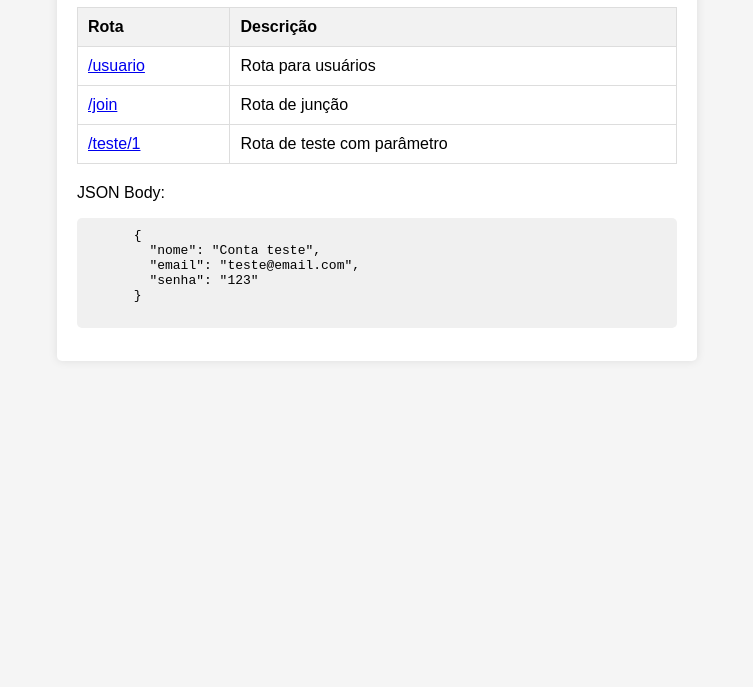
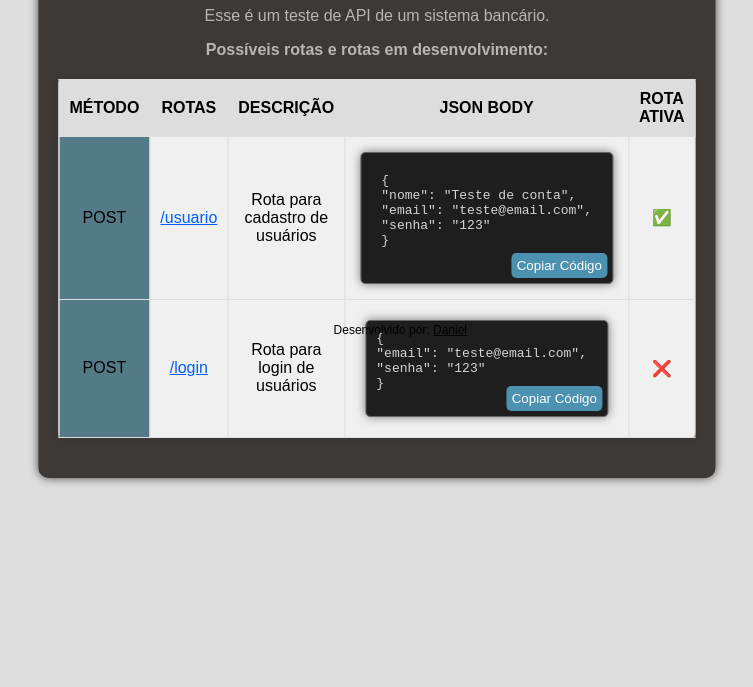
Before and after one commit to Danmendua/banking-system, a website: page src/index.html in a window 1280 px wide. Shown: the part 113-800 px from the top of the page, without its empty margins (263-1016 px from the left). Drawn offline with Linux system fonts and the light colour scheme; some packages are replaced by stand-ins of ours; a script that the page names is missing.

Commit message:
test features

```diff
--- a/package.json
+++ b/package.json
@@ -4,7 +4,8 @@
   "description": "![](https://i.imgur.com/xG74tOh.png)",
   "main": "index.js",
   "scripts": {
-    "dev": "nodemon ./src/index.js"
+    "dev": "nodemon ./src/index.js",
+    "start": "node ./src/index.js"
   },
   "keywords": [],
   "author": "",
--- a/src/index.html
+++ b/src/index.html
@@ -1,86 +1,187 @@
-<!-- index.html -->
 <!DOCTYPE html>
 <html lang="en">
 
 <head>
     <meta charset="UTF-8">
     <meta name="viewport" content="width=device-width, initial-scale=1.0">
-    <title>Exemplo de Rotas</title>
+    <title>Teste de API Bancária</title>
+    <link rel="stylesheet" href="https://cdnjs.cloudflare.com/ajax/libs/clipboard.js/2.0.8/clipboard.min.css" />
     <style>
         body {
             font-family: 'Arial', sans-serif;
-            background-color: #f5f5f5;
+            background-color: rgb(222, 222, 222);
+            display: flex;
+            justify-content: center;
+            align-items: center;
+            height: 100vh;
+            margin: 0;
         }
 
         .container {
-            max-width: 600px;
-            margin: 50px auto;
+            background-color: #3d3937;
             padding: 20px;
-            background-color: #fff;
+            border-radius: 10px;
+            text-align: center;
+            box-shadow: 0 0 10px rgba(1, 1, 1, 0.7);
+            position: absolute;
+            top: 20px;
+            left: 50%;
+            transform: translateX(-50%);
+        }
+
+        h1 {
+            color: #f0f0f0;
+            text-shadow: 0 0 10px rgba(1, 1, 1, 1);
+        }
+
+        p {
+            color: #b6b6b6;
+        }
+
+        table {
+            width: 80%;
+            margin: 20px auto;
+            border-collapse: collapse;
+            background-color: #f0f0f0;
             border-radius: 5px;
             box-shadow: 0 0 10px rgba(0, 0, 0, 0.1);
         }
 
-        table {
-            width: 100%;
-            border-collapse: collapse;
-            margin-bottom: 20px;
-        }
-
-        table,
         th,
         td {
             border: 1px solid #ddd;
-        }
-
-        th,
-        td {
             padding: 10px;
-            text-align: left;
+            text-align: center;
         }
 
         th {
-            background-color: #f2f2f2;
+            background-color: #ddd;
         }
 
-        pre {
-            background-color: #f0f0f0;
+        .active-route {
+            color: green;
+        }
+
+        .post-method {
+            background-color: #547a88;
+        }
+
+        .get-method {
+            background-color: #98FB98;
+        }
+
+        .put-method {
+            background-color: #FFD700;
+        }
+
+        .delete-method {
+            background-color: #FF6347;
+        }
+
+        .route-link {
+            color: #005eff;
+            text-decoration: underline;
+            cursor: pointer;
+        }
+
+        .json-body {
+            position: relative;
+        }
+
+        .code-container {
+            background-color: #1e1e1e;
+            color: #d4d4d4;
+            border: 1px solid #666;
+            border-radius: 5px;
             padding: 10px;
+            box-shadow: 0 0 10px rgba(0, 0, 0, 0.5);
+            overflow-x: auto;
+            max-height: 100px;
+            position: relative;
+        }
+
+        .copy-code-button {
+            position: absolute;
+            top: 5px;
+            right: 5px;
+            padding: 5px;
+            background-color: #4c91af;
+            color: white;
+            border: none;
             border-radius: 5px;
+            cursor: pointer;
         }
     </style>
 </head>
 
 <body>
     <div class="container">
-        <p>Olá, caro usuário! Este é um exemplo de rotas para serem testadas:</p>
+        <h1>Hello World!</h1>
+        <p>Esse é um teste de API de um sistema bancário.</p>
+        <p><strong>Possíveis rotas e rotas em desenvolvimento:</strong></p>
+
         <table>
-            <tr>
-                <th>Rota</th>
-                <th>Descrição</th>
-            </tr>
-            <tr>
-                <td><a href="/usuario">/usuario</a></td>
-                <td>Rota para usuários</td>
-            </tr>
-            <tr>
-                <td><a href="/join">/join</a></td>
-                <td>Rota de junção</td>
-            </tr>
-            <tr>
-                <td><a href="/teste/1">/teste/1</a></td>
-                <td>Rota de teste com parâmetro</td>
-            </tr>
+            <thead>
+                <tr>
+                    <th>MÉTODO</th>
+                    <th>ROTAS</th>
+                    <th>DESCRIÇÃO</th>
+                    <th>JSON BODY</th>
+                    <th>ROTA ATIVA</th>
+                </tr>
+            </thead>
+            <tbody>
+                <tr>
+                    <td class="post-method">POST</td>
+                    <td class="route-link" onclick="window.location.href='/usuario'">/usuario</td>
+                    <td>Rota para cadastro de usuários</td>
+                    <td class="json-body">
+                        <div class="code-container" style="padding: 20px; margin: 5px;">
+                            <pre style="margin: 0; text-align: left;">
+<code id="jsonCode">{
+"nome": "Teste de conta",
+"email": "teste@email.com",
+"senha": "123"
+}</code>
+                        </pre>
+                            <button class="copy-code-button" data-clipboard-target="#jsonCode"
+                                style="position: absolute; top: 100px; right: 5px;">Copiar Código</button>
+                        </div>
+                    </td>
+                    <td class="active-route">✅</td>
+                </tr>
+                <tr>
+                    <td class="post-method">POST</td>
+                    <td class="route-link" onclick="window.location.href='http://localhost:3000/login'">/login</td>
+                    <td>Rota para login de usuários</td>
+                    <td class="json-body">
+                        <div class="code-container" style="padding: 10px; margin: 10px;">
+                            <pre style="margin: 0; text-align: left;">
+<code id="jsonCodeLogin">{
+"email": "teste@email.com",
+"senha": "123"
+}</code>
+                        </pre>
+                            <button class="copy-code-button" data-clipboard-target="#jsonCodeLogin"
+                                style="position: absolute; top: 65px; right: 5px;">Copiar Código</button>
+                        </div>
+                    </td>
+                    <td class="active-route">❌</td>
+                </tr>
+            </tbody>
         </table>
-        <p>JSON Body:</p>
-        <pre>
-      {
-        "nome": "Conta teste",
-        "email": "teste@email.com",
-        "senha": "123"
-      }
-    </pre>
     </div>
+    <div style="position: fixed; bottom: 350px; right: 550px; padding: 0px; text-align: right;">
+        <p style="font-size: 12px; color: rgb(0, 0, 0); margin: 0;">Desenvolvido por: <a
+                href="https://github.com/Danmendua/" target="_blank" style="color: rgb(0, 0, 0);">Daniel</a></p>
+    </div>
+
+    <script src="https://cdnjs.cloudflare.com/ajax/libs/clipboard.js/2.0.8/clipboard.min.js"></script>
+    <script>
+        document.addEventListener('DOMContentLoaded', function () {
+            new ClipboardJS('.copy-code-button');
+        });
+    </script>
 </body>
 
 </html>
```
